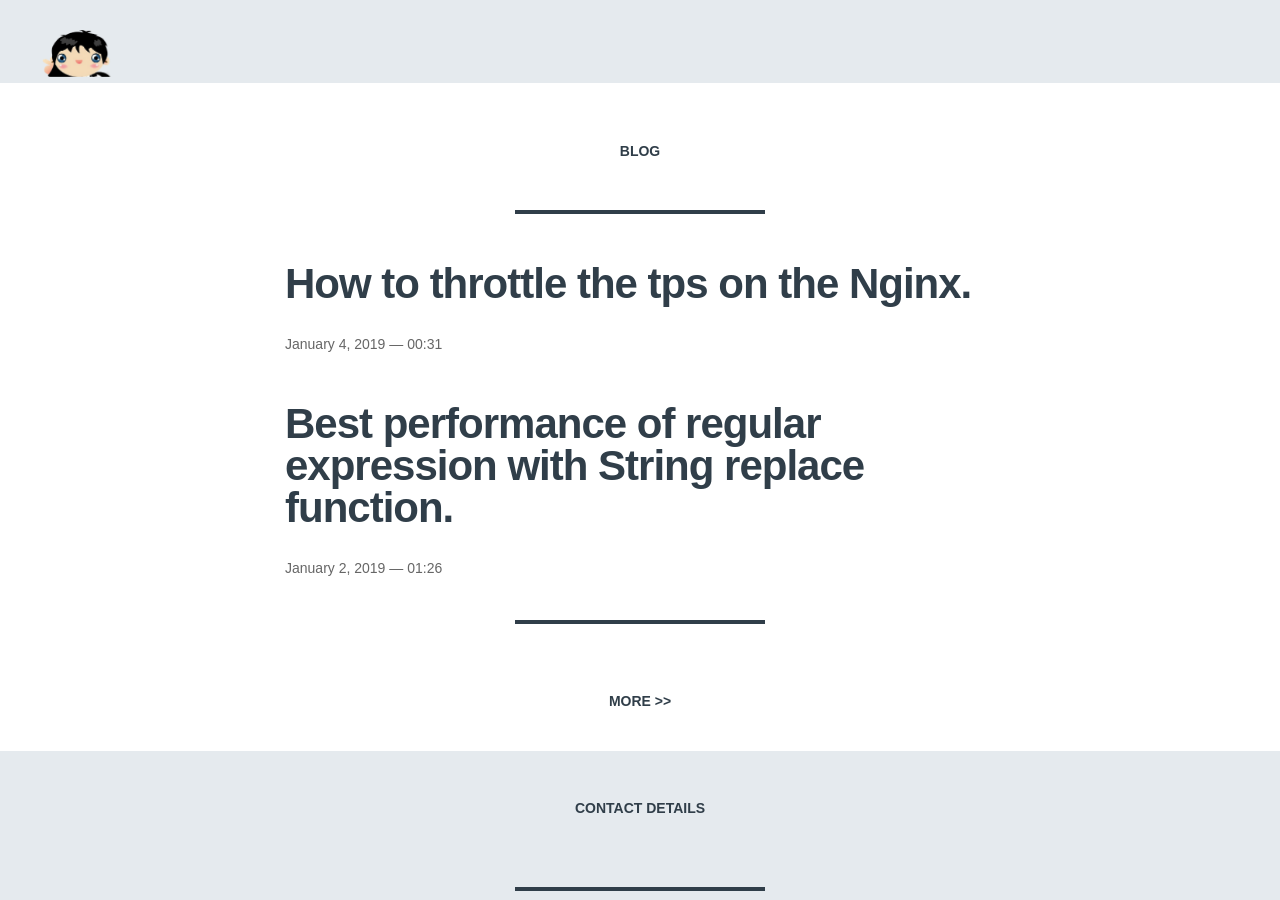
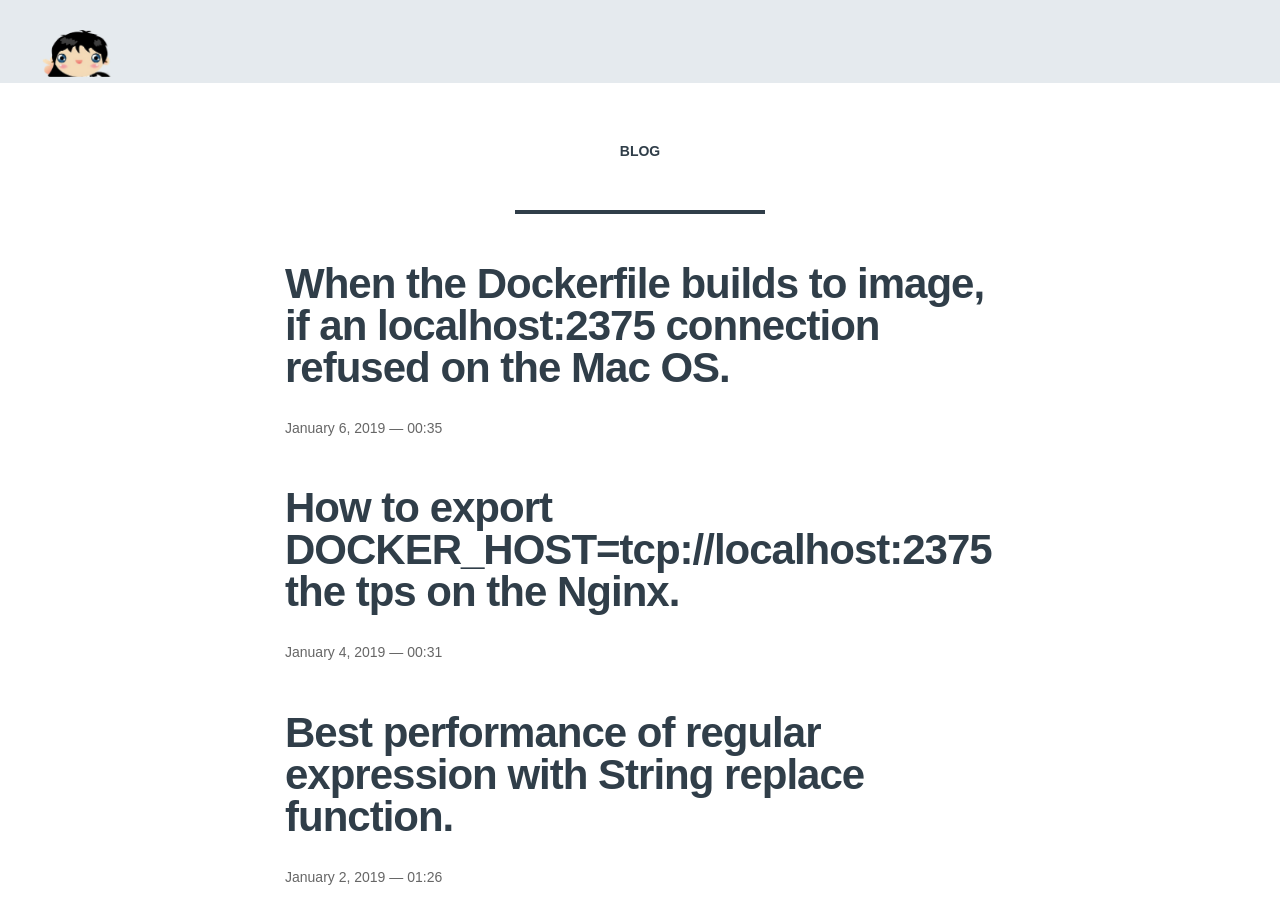
Before and after one commit to LeeKyoungIl/leekyoungil.github.io, a Jekyll site: the page built from index.html, in a window 1280 px wide and 900 px high, scrolled down 3263 px. Built offline with Jekyll 4.4.1, drawn with Linux system fonts in a browser that asks for light colours; nearby versions of some CDN libraries; comment, search, counter and statistics services are not loaded.

Commit message:
new blog posted

````diff
--- a/_posts/blog/2019-01-03-How-to-throttle-the-TPS-on-Nginx.markdown
+++ b/_posts/blog/2019-01-03-How-to-throttle-the-TPS-on-Nginx.markdown
@@ -1,7 +1,7 @@
 ---
 layout: post
 published: true
-title: "How to throttle the tps on the Nginx."
+title: "How to export DOCKER_HOST=tcp://localhost:2375 the tps on the Nginx."
 date: 2019-01-03 20:31:30 -0400
 categories: [blog]
 tags: [Nginx, tps, throttle, module]
--- /dev/null
+++ b/_posts/blog/2019-01-05-When-the-Dockerfile-builds-to-image,-if-an-localhost:2375-connection-refused-on-the-mac-os.markdown
@@ -0,0 +1,107 @@
+---
+layout: post
+published: true
+title: "When the Dockerfile builds to image, if an localhost:2375 connection refused on the Mac OS."
+date: 2019-01-05 20:35:30 -0400
+categories: [blog]
+tags: [dockerfile, maven, 2375, connection, refused]
+---
+
+When we make the Docker image by the Maven and Dockerfile, on the Spring project.
+
+There are several plugins for making the Docker image, we can use the **[docker-maven-plugin](https://github.com/spotify/docker-maven-plugin)** of them.
+
+This story is about a occurred exception of connection refused, when I use the docker-maven-plugin.
+
+First, let's look at code of the pom.xml.
+
+```xml
+<plugin>
+    <groupId>com.spotify</groupId>
+    <artifactId>docker-maven-plugin</artifactId>
+    <version>0.4.9</version>
+    <configuration>
+        <imageName>${docker.image.prefix}/${project.artifactId}</imageName>
+        <dockerDirectory>src/main/docker</dockerDirectory>
+        <resources>
+            <resource>
+                <targetPath>/</targetPath>
+                <directory>${project.build.directory}</directory>
+                <include>${project.build.finalName}.jar</include>
+            </resource>
+        </resources>
+    </configuration>
+    </plugin>
+```
+
+I've added the code to the '\<plugins\> ... \</plugins\>'.
+
+If you are using over the JDK 9, you will meet the error message.
+
+```
+Caused by: java.lang.ClassNotFoundException: javax.activation.DataSource
+```
+
+Then you add the Java activation dependency in the plugin configuration to resolve.
+
+```xml
+<plugin>
+    <groupId>com.spotify</groupId>
+    <artifactId>docker-maven-plugin</artifactId>
+    <version>0.4.9</version>
+    <configuration>
+        <imageName>${docker.image.prefix}/${project.artifactId}</imageName>
+        <dockerDirectory>src/main/docker</dockerDirectory>
+        <resources>
+            <resource>
+                <targetPath>/</targetPath>
+                <directory>${project.build.directory}</directory>
+                <include>${project.build.finalName}.jar</include>
+            </resource>
+        </resources>
+    </configuration>
+    <dependencies>
+        <dependency>
+            <groupId>javax.activation</groupId>
+            <artifactId>activation</artifactId>
+            <version>1.1.1</version>
+        </dependency>
+    </dependencies>
+    </plugin>
+```
+
+And next problem is the connection refused, at the **mvn docker:build** command executed.
+
+```
+[ERROR] Failed to execute goal com.spotify:docker-maven-plugin:0.4.9:build
+(default-cli) on project image-reader-api: Exception caught: java.util.concurrent.ExecutionException:
+com.spotify.docker.client.shaded.javax.ws.rs.ProcessingException: org.apache.http.conn.HttpHostConnectException:
+Connect to localhost:2375 [localhost/127.0.0.1, localhost/0:0:0:0:0:0:0:1] failed: Connection refused
+(Connection refused) -> [Help 1]
+```
+
+When we look at the Exception messages, it says that failed connect to the the 2375 port of the Localhost.
+
+The 2375 port is the Rest-API port of docker daemon, if we are using the Windows-os, it's easy to resolve.
+
+Go to settings menu of the Docker for windows, and check to the Expose daemon on.
+
+![image](https://user-images.githubusercontent.com/4101636/50725577-daed2880-1142-11e9-9999-01f5a6a8402c.png){: width="100%" }
+<span style="color: #A6A6A6; font-size: 12px;">(https://intellij-support.jetbrains.com/hc/en-us/community/posts/115000327324--Docker-Setting-Connection-refused-on-localhost-2375)</span>
+
+But, we can't find that menu on the Docker for mac-os.
+
+![image](https://user-images.githubusercontent.com/4101636/50725672-1e946200-1144-11e9-9630-6c8dba694a8d.png){: width="100%" }
+
+How should we resolve this issue?
+
+The easiest way is to add the small linux container on the Local docker, and it is redirect the Docker api to tcp port on our the Mac-os host.
+
+```xml
+docker run -d -v /var/run/docker.sock:/var/run/docker.sock -p 127.0.0.1:2375:2375
+bobrik/socat TCP-LISTEN:2375,fork UNIX-CONNECT:/var/run/docker.sock
+
+export DOCKER_HOST=tcp://localhost:2375
+```
+
+Let's try that one again, perhaps the issue has been resolved.
````
Also changed, not shown: 4 other files.
